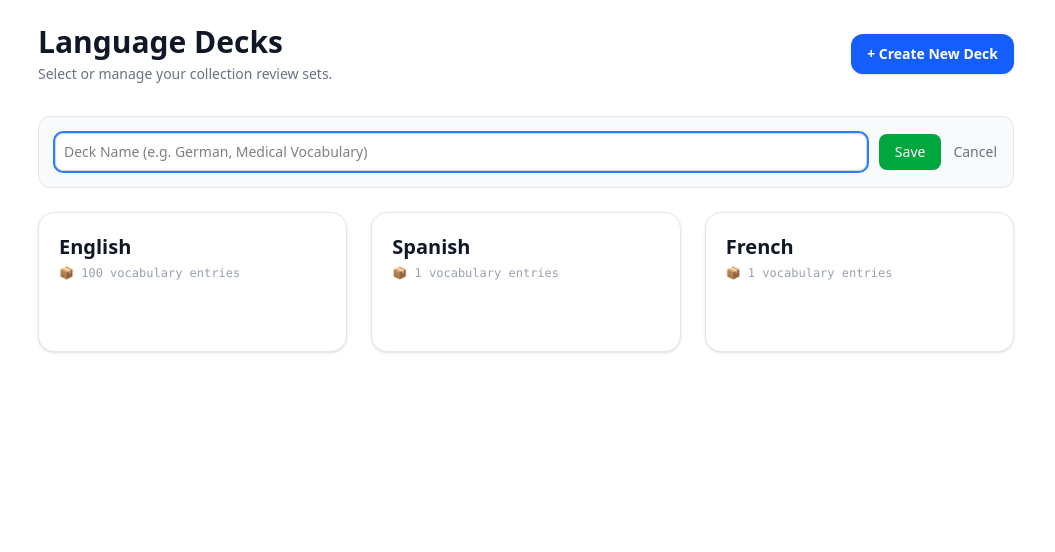
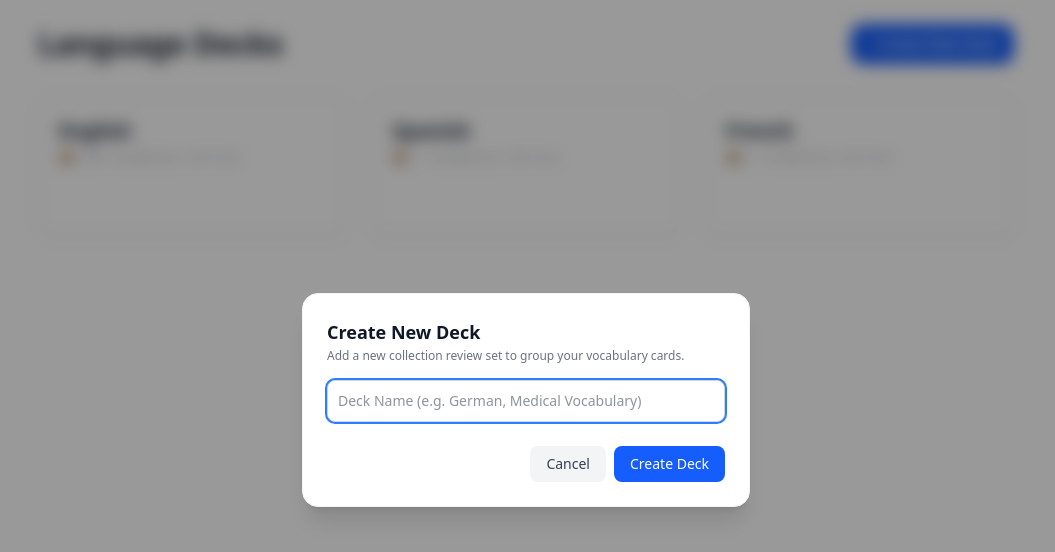
Before and after one commit to Keti-Tsiklauri2001/learning-app, a Next.js app: page / in a window 1280 px wide. Both pictures are taken after a click on the button "+ Create New Deck". Shown: the top 552 px of the page, without its empty margins (114-1169 px from the left). Built offline with nearby package versions, Linux system fonts and the light colour scheme.

Commit message:
feat:add delete/edit deck functionality

```diff
--- /dev/null
+++ b/app/components/CreteDeckModal.tsx
@@ -0,0 +1,56 @@
+"use client";
+
+type CreateDeckModalProps = {
+  handleCreateDeck: (e: React.FormEvent) => void;
+  deckNameInput: string;
+  setDeckNameInput: React.Dispatch<React.SetStateAction<string>>;
+  setIsCreating: React.Dispatch<React.SetStateAction<boolean>>;
+};
+
+export default function CreateDeckModal({
+  handleCreateDeck,
+  deckNameInput,
+  setDeckNameInput,
+  setIsCreating,
+}: CreateDeckModalProps) {
+  return (
+    <div className="fixed inset-0 z-50 bg-black/40 backdrop-blur-sm flex items-center justify-center p-4">
+      <form
+        onSubmit={handleCreateDeck}
+        className="bg-white p-6 rounded-2xl border border-gray-100 w-full max-w-md shadow-xl flex flex-col gap-4 animate-in fade-in zoom-in-95 duration-150"
+      >
+        <div>
+          <h3 className="text-lg font-bold text-gray-900">Create New Deck</h3>
+          <p className="text-xs text-gray-500 mt-0.5">
+            Add a new collection review set to group your vocabulary cards.
+          </p>
+        </div>
+
+        <input
+          type="text"
+          placeholder="Deck Name (e.g. German, Medical Vocabulary)"
+          value={deckNameInput}
+          onChange={(e) => setDeckNameInput(e.target.value)}
+          className="w-full p-2.5 border border-gray-300 rounded-lg bg-white text-sm focus:ring-2 focus:ring-blue-500 outline-none text-gray-800"
+          autoFocus
+        />
+
+        <div className="flex justify-end gap-2 mt-2">
+          <button
+            type="button"
+            onClick={() => setIsCreating(false)}
+            className="text-gray-700 bg-gray-100 hover:bg-gray-200 text-sm px-4 py-2 rounded-lg font-medium transition"
+          >
+            Cancel
+          </button>
+          <button
+            type="submit"
+            className="bg-blue-600 hover:bg-blue-700 text-white text-sm px-4 py-2 rounded-lg font-medium transition"
+          >
+            Create Deck
+          </button>
+        </div>
+      </form>
+    </div>
+  );
+}
--- /dev/null
+++ b/app/components/DeleteDeckModal.tsx
@@ -0,0 +1,45 @@
+"use client";
+
+type DeleteDeckModalProps = {
+  onConfirm: () => void;
+  onCancel: () => void;
+  deckName: string;
+};
+
+export default function DeleteDeckModal({
+  onConfirm,
+  onCancel,
+  deckName,
+}: DeleteDeckModalProps) {
+  return (
+    <div className="fixed inset-0 z-50 bg-black/40 backdrop-blur-sm flex items-center justify-center p-4">
+      <div className="bg-white p-6 rounded-2xl border border-gray-100 w-full max-w-md shadow-xl flex flex-col gap-4 animate-in fade-in zoom-in-95 duration-150">
+        <div>
+          <h3 className="text-lg font-bold text-red-600">
+            Delete Language Deck?
+          </h3>
+          <p className="text-sm text-gray-600 mt-2">
+            Are you sure you want to permanently discard{" "}
+            <span className="font-semibold text-gray-900">"{deckName}"</span>?
+            This will wipe out all tracking indexes located inside.
+          </p>
+        </div>
+
+        <div className="flex justify-end gap-2 mt-2">
+          <button
+            onClick={onCancel}
+            className="text-gray-700 bg-gray-100 hover:bg-gray-200 text-sm px-4 py-2 rounded-lg font-medium transition"
+          >
+            No, Keep It
+          </button>
+          <button
+            onClick={onConfirm}
+            className="bg-red-600 hover:bg-red-700 text-white text-sm px-4 py-2 rounded-lg font-medium transition"
+          >
+            Yes, Delete
+          </button>
+        </div>
+      </div>
+    </div>
+  );
+}
--- /dev/null
+++ b/app/components/EditDeckModal.tsx
@@ -0,0 +1,55 @@
+"use client";
+
+type EditDeckModalProps = {
+  handleRenameDeck: (e: React.FormEvent) => void;
+  deckNameInput: string;
+  setDeckNameInput: React.Dispatch<React.SetStateAction<string>>;
+  setIsEditing: React.Dispatch<React.SetStateAction<number | null>>;
+};
+
+export default function EditDeckModal({
+  handleRenameDeck,
+  deckNameInput,
+  setDeckNameInput,
+  setIsEditing,
+}: EditDeckModalProps) {
+  return (
+    <div className="fixed inset-0 z-50 bg-black/40 backdrop-blur-sm flex items-center justify-center p-4">
+      <form
+        onSubmit={handleRenameDeck}
+        className="bg-white p-6 rounded-2xl border border-gray-100 w-full max-w-md shadow-xl flex flex-col gap-4 animate-in fade-in zoom-in-95 duration-150"
+      >
+        <div>
+          <h3 className="text-lg font-bold text-gray-900">Rename Deck</h3>
+          <p className="text-xs text-gray-500 mt-0.5">
+            Modify the contextual reference tag for this set.
+          </p>
+        </div>
+
+        <input
+          type="text"
+          value={deckNameInput}
+          onChange={(e) => setDeckNameInput(e.target.value)}
+          className="w-full p-2.5 border border-gray-300 rounded-lg bg-white text-sm focus:ring-2 focus:ring-blue-500 outline-none text-gray-800"
+          autoFocus
+        />
+
+        <div className="flex justify-end gap-2 mt-2">
+          <button
+            type="button"
+            onClick={() => setIsEditing(null)}
+            className="text-gray-700 bg-gray-100 hover:bg-gray-200 text-sm px-4 py-2 rounded-lg font-medium transition"
+          >
+            Cancel
+          </button>
+          <button
+            type="submit"
+            className="bg-green-600 hover:bg-green-700 text-white text-sm px-4 py-2 rounded-lg font-medium transition"
+          >
+            Save Changes
+          </button>
+        </div>
+      </form>
+    </div>
+  );
+}
--- a/app/page.tsx
+++ b/app/page.tsx
@@ -2,6 +2,9 @@
 
 import { useEffect, useState } from "react";
 import WordsList from "./components/WordsList";
+import CreateDeckModal from "./components/CreteDeckModal";
+import EditDeckModal from "./components/EditDeckModal";
+import DeleteDeckModal from "./components/DeleteDeckModal";
 
 interface Word {
   id: number;
@@ -22,9 +25,10 @@ export default function DecksPage() {
   const [selectedDeckId, setSelectedDeckId] = useState<number | null>(null);
 
   // Modals / Action states
+  const [isCreating, setIsCreating] = useState(false);
   const [isEditing, setIsEditing] = useState<number | null>(null);
+  const [deckToDelete, setDeckToDelete] = useState<LanguageDeck | null>(null);
   const [deckNameInput, setDeckNameInput] = useState("");
-  const [isCreating, setIsCreating] = useState(false);
 
   // Load baseline JSON
   useEffect(() => {
@@ -40,7 +44,7 @@ export default function DecksPage() {
     if (!deckNameInput.trim()) return;
 
     const newDeck: LanguageDeck = {
-      id: Date.now(), // safe runtime ID allocation
+      id: Date.now(),
       deck: deckNameInput,
       words: [],
     };
@@ -51,21 +55,24 @@ export default function DecksPage() {
   };
 
   // UPDATE DECK NAME
-  const handleRenameDeck = (id: number) => {
-    if (!deckNameInput.trim()) return;
+  const handleRenameDeck = (e: React.FormEvent) => {
+    e.preventDefault();
+    if (!deckNameInput.trim() || isEditing === null) return;
+
     setDecks(
-      decks.map((d) => (d.id === id ? { ...d, deck: deckNameInput } : d)),
+      decks.map((d) =>
+        d.id === isEditing ? { ...d, deck: deckNameInput } : d,
+      ),
     );
     setIsEditing(null);
     setDeckNameInput("");
   };
 
-  // DELETE DECK
-  const handleDeleteDeck = (id: number, e: React.MouseEvent) => {
-    e.stopPropagation(); // Prevents entering the deck route when deleting
-    if (confirm("Are you sure you want to delete this language deck?")) {
-      setDecks(decks.filter((d) => d.id !== id));
-    }
+  // CONFIRM DELETE DECK FROM MODAL
+  const confirmDeleteDeck = () => {
+    if (!deckToDelete) return;
+    setDecks(decks.filter((d) => d.id !== deckToDelete.id));
+    setDeckToDelete(null);
   };
 
   // If a deck is clicked, render the inner word inspector view
@@ -91,51 +98,20 @@ export default function DecksPage() {
     <div className="max-w-5xl mx-auto p-6">
       <div className="flex justify-between items-center mb-8">
         <div>
-          <h1 className="text-3xl font-bold text-gray-900">Language Decks</h1>
-          <p className="text-gray-500 text-sm mt-1">
-            Select or manage your collection review sets.
-          </p>
+          <h1 className="text-xl md:text-3xl font-bold text-gray-900">
+            Language Decks
+          </h1>
         </div>
         <button
           onClick={() => {
             setIsCreating(true);
             setDeckNameInput("");
           }}
-          className="bg-blue-600 hover:bg-blue-700 text-white text-sm font-semibold px-4 py-2.5 rounded-xl shadow-sm transition"
+          className="bg-blue-600 hover:bg-blue-700 text-white text-sm font-semibold px-4 py-2.5 cursor-pointer rounded-xl shadow-sm transition"
         >
           + Create New Deck
         </button>
       </div>
-
-      {/* CREATE FORM OVERLAY / INLINE ENTRY */}
-      {isCreating && (
-        <form
-          onSubmit={handleCreateDeck}
-          className="bg-gray-50 p-4 rounded-xl border border-gray-200 mb-6 flex gap-3 items-center"
-        >
-          <input
-            type="text"
-            placeholder="Deck Name (e.g. German, Medical Vocabulary)"
-            value={deckNameInput}
-            onChange={(e) => setDeckNameInput(e.target.value)}
-            className="flex-1 p-2 border border-gray-300 rounded-lg bg-white text-sm focus:ring-2 focus:ring-blue-500 outline-none"
-            autoFocus
-          />
-          <button
-            type="submit"
-            className="bg-green-600 text-white text-sm px-4 py-2 rounded-lg font-medium"
-          >
-            Save
-          </button>
-          <button
-            type="button"
-            onClick={() => setIsCreating(false)}
-            className="text-gray-500 text-sm hover:underline"
-          >
-            Cancel
-          </button>
-        </form>
-      )}
 
       {/* DECKS GRID DISPLAY */}
       <div className="grid grid-cols-1 md:grid-cols-2 lg:grid-cols-3 gap-6">
@@ -146,35 +122,10 @@ export default function DecksPage() {
             className="group relative bg-white border border-gray-200 rounded-2xl p-5 shadow-sm hover:shadow-md hover:border-blue-300 transition cursor-pointer flex flex-col justify-between min-h-[140px]"
           >
             <div>
-              {isEditing === deck.id ? (
-                <div
-                  className="flex gap-2"
-                  onClick={(e) => e.stopPropagation()}
-                >
-                  <input
-                    type="text"
-                    value={deckNameInput}
-                    onChange={(e) => setDeckNameInput(e.target.value)}
-                    className="border p-1 text-sm rounded w-full"
-                  />
-                  <button
-                    onClick={() => handleRenameDeck(deck.id)}
-                    className="text-xs text-green-600 font-bold"
-                  >
-                    Save
-                  </button>
-                  <button
-                    onClick={() => setIsEditing(null)}
-                    className="text-xs text-gray-400"
-                  >
-                    X
-                  </button>
-                </div>
-              ) : (
-                <h3 className="text-xl font-bold text-gray-900 group-hover:text-blue-600 transition">
-                  {deck.deck}
-                </h3>
-              )}
+              <h3 className="text-xl font-bold text-gray-900 group-hover:text-blue-600 transition">
+                {deck.deck}
+              </h3>
+
               <p className="text-xs text-gray-400 mt-1 font-mono">
                 📦 {deck.words?.length || 0} vocabulary entries
               </p>
@@ -195,7 +146,7 @@ export default function DecksPage() {
                 Rename
               </button>
               <button
-                onClick={(e) => handleDeleteDeck(deck.id, e)}
+                onClick={() => setDeckToDelete(deck)}
                 className="text-xs text-red-500 hover:text-red-700 font-medium"
               >
                 Delete
@@ -204,6 +155,33 @@ export default function DecksPage() {
           </div>
         ))}
       </div>
+
+      {/* MODALS MOUNT PORTS */}
+      {isCreating && (
+        <CreateDeckModal
+          handleCreateDeck={handleCreateDeck}
+          deckNameInput={deckNameInput}
+          setDeckNameInput={setDeckNameInput}
+          setIsCreating={setIsCreating}
+        />
+      )}
+
+      {isEditing !== null && (
+        <EditDeckModal
+          handleRenameDeck={handleRenameDeck}
+          deckNameInput={deckNameInput}
+          setDeckNameInput={setDeckNameInput}
+          setIsEditing={setIsEditing}
+        />
+      )}
+
+      {deckToDelete && (
+        <DeleteDeckModal
+          deckName={deckToDelete.deck}
+          onConfirm={confirmDeleteDeck}
+          onCancel={() => setDeckToDelete(null)}
+        />
+      )}
     </div>
   );
 }
```
